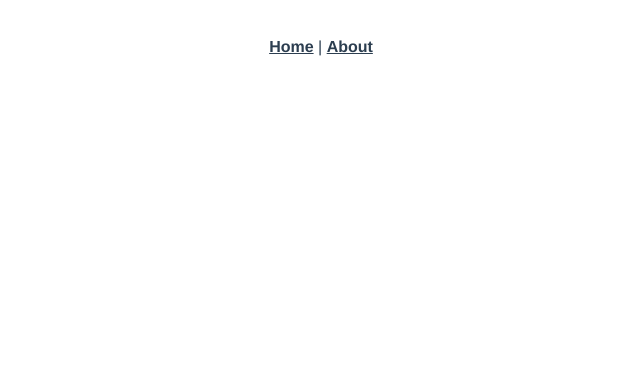
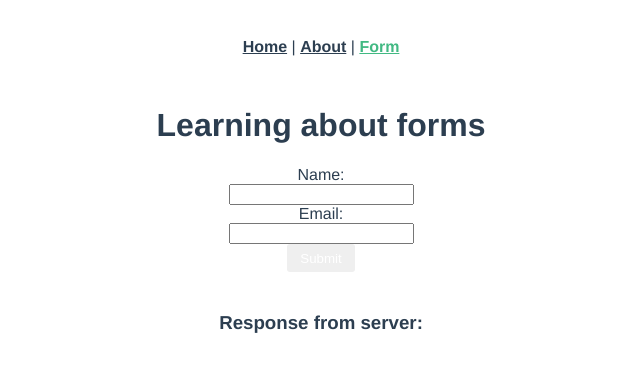
Before and after one commit to houseofaragon/kshack, a Vue app: page /form in a window 1280 px wide. Before the commit this address had no page. Shown: the top 372 px of the page, without its empty margins (319-959 px from the left). Built offline with nearby package versions, Linux system fonts and the light colour scheme.

Commit message:
feat(about) add submission form

```diff
--- a/package.json
+++ b/package.json
@@ -29,6 +29,7 @@
     "@vue/eslint-config-standard": "^5.1.2",
     "@vue/eslint-config-typescript": "^7.0.0",
     "@vue/test-utils": "^2.0.0-0",
+    "axios": "^0.25.0",
     "eslint": "^6.7.2",
     "eslint-plugin-import": "^2.20.2",
     "eslint-plugin-node": "^11.1.0",
--- a/src/App.vue
+++ b/src/App.vue
@@ -1,7 +1,8 @@
 <template>
   <div id="nav">
     <router-link to="/">Home</router-link> |
-    <router-link to="/about">About</router-link>
+    <router-link to="/about">About</router-link> |
+    <router-link to="/form">Form</router-link>
   </div>
   <router-view/>
 </template>
--- a/src/components/AboutApp.vue
+++ b/src/components/AboutApp.vue
@@ -2,6 +2,18 @@
   <div class="hello">
     <h1>{{ msg }}</h1>
     <pre>{{ $data }}</pre>
+
+    <div class="comments">
+      <ul>
+        <li v-for="comment in comments" :key="comment">
+          {{ comment }}
+        </li>
+      </ul>
+      <input
+        v-model="newComment"
+        @keyup.enter="addComment"
+        placeholder="Enter message"/>
+    </div>
   </div>
 
 </template>
@@ -16,10 +28,19 @@ export default defineComponent({
   },
   data () {
     return {
-      num1: 0,
-      num2: 0,
-      comments: [],
-      counter: 0
+      newComment: '',
+      comments: []
+    }
+  },
+  methods: {
+    addComment () {
+      if (!this.newComment) {
+        return
+      }
+
+      const comments: string[] = this.comments ? this.comments : []
+      comments.push(this.newComment)
+      this.newComment = ''
     }
   }
 })
--- /dev/null
+++ b/src/components/FormApp.vue
@@ -0,0 +1,144 @@
+<template>
+  <div class="hello">
+    <h1>{{ msg }}</h1>
+    <div class="comments">
+        <form @submit.prevent="submitForm">
+            <div>
+                <label for="name">Name:</label><br/>
+                <input id="name" type="text" v-model="name" required />
+            </div>
+            <div>
+                <label for="email">Email:</label><br/>
+                <input id="email" type="text" v-model="email" required />
+            </div>
+            <button :class="[(name && email) ? activeClass : '']" type="submit">Submit</button>
+            <div>
+                <h3>Response from server:</h3>
+                <pre v-show="showLoader">Loading ...</pre>
+                <pre>{{ response }} </pre>
+            </div>
+        </form>
+        <div>
+            <div v-show="filteredEntries && filteredEntries.length > 0">
+                <form @submit.prevent="filterEntries">
+                    <label for="searchQuery">Search:</label><br/>
+                    <input id="searchQuery" type="text" v-model="searchQuery" />
+                    <button class="active" type="submit">Submit</button>
+                </form>
+            </div>
+            <h3 v-show="entries && entries.length > 0">
+                Sort titles by:
+                <button class="active" @click="sortAsc" type="submit">Asc</button>
+                <button class="active" @click="sortDesc" type="submit">Desc</button>
+            </h3>
+            <table>
+                <thead>
+                    <tr>
+                    <th v-for="key in columns" :key="key">
+                        {{ key }}
+                    </th>
+                    </tr>
+                </thead>
+                <tbody>
+                    <tr v-for="entry in filteredEntries" :key="entry">
+                        <td v-for="key in columns" :key="entry[key]">
+                            {{entry[key]}}
+                        </td>
+                    </tr>
+                </tbody>
+            </table>
+        </div>
+    </div>
+  </div>
+</template>
+
+<script lang="ts">
+import { defineComponent } from 'vue'
+import axios from 'axios'
+
+interface Entry {
+    API: string;
+    Description: string;
+    Auth: string;
+    HTTPS: string;
+    Cors: string;
+    Link: string;
+    Category: string;
+}
+
+export default defineComponent({
+  name: 'FormApp',
+  props: {
+    msg: String
+  },
+  data () {
+    return {
+      name: '',
+      email: '',
+      response: '',
+      activeClass: 'active',
+      showLoader: false,
+      entries: [] as Entry[],
+      filteredEntries: [] as Entry[],
+      columns: [] as string[],
+      searchQuery: ''
+    }
+  },
+  methods: {
+    async submitForm () {
+      this.showLoader = true
+      const responseData = await axios.get('https://api.publicapis.org/entries')
+      this.showLoader = false
+      const { count, entries } = responseData.data
+      this.response = count
+      this.entries = entries
+      this.filteredEntries = entries
+      this.columns = Object.keys(entries[0])
+    },
+    sortAsc () {
+      return this.filteredEntries.sort((a, b) => a.API > b.API ? 1 : -1)
+    },
+    sortDesc () {
+      return this.filteredEntries.sort((a, b) => a.API < b.API ? 1 : -1)
+    },
+    filterEntries () {
+      console.log(this.searchQuery)
+      if (!this.searchQuery) {
+        this.filteredEntries = this.entries
+        return
+      }
+      this.filteredEntries = this.entries.filter(entry => entry.Category === this.searchQuery)
+    }
+  }
+})
+</script>
+
+<!-- Add "scoped" attribute to limit CSS to this component only -->
+<style scoped lang="less">
+h3 {
+  margin: 40px 0 0;
+}
+ul {
+  list-style-type: none;
+  padding: 0;
+}
+li {
+  display: inline-block;
+  margin: 0 10px;
+}
+a {
+  color: #42b983;
+}
+
+button {
+  border: none;
+  color: white;
+  padding: 0.5em 1em;
+  border-radius: 3px;
+}
+
+button.active {
+  background: orchid;
+}
+
+</style>
--- a/src/router/index.ts
+++ b/src/router/index.ts
@@ -1,6 +1,7 @@
 import { createRouter, createWebHistory, RouteRecordRaw } from 'vue-router'
 import Home from '../views/Home.vue'
 import AboutApp from '../views/About.vue'
+import FormApp from '../views/Form.vue'
 
 const routes: Array<RouteRecordRaw> = [
   {
@@ -15,6 +16,14 @@ const routes: Array<RouteRecordRaw> = [
     // this generates a separate chunk (about.[hash].js) for this route
     // which is lazy-loaded when the route is visited.
     component: AboutApp
+  },
+  {
+    path: '/form',
+    name: 'Form',
+    // route level code-splitting
+    // this generates a separate chunk (about.[hash].js) for this route
+    // which is lazy-loaded when the route is visited.
+    component: FormApp
   }
   // {
   //   path: '/about-lazy',
--- /dev/null
+++ b/src/views/Form.vue
@@ -0,0 +1,17 @@
+<template>
+  <div class="home">
+    <FormApp msg="Learning about forms"/>
+  </div>
+</template>
+
+<script lang="ts">
+import { defineComponent } from 'vue'
+import FormApp from '@/components/FormApp.vue' // @ is an alias to /src
+
+export default defineComponent({
+  name: 'Form',
+  components: {
+    FormApp
+  }
+})
+</script>
```
Also changed, not shown: 1 other file (tests, documents, lock files or other folders).
